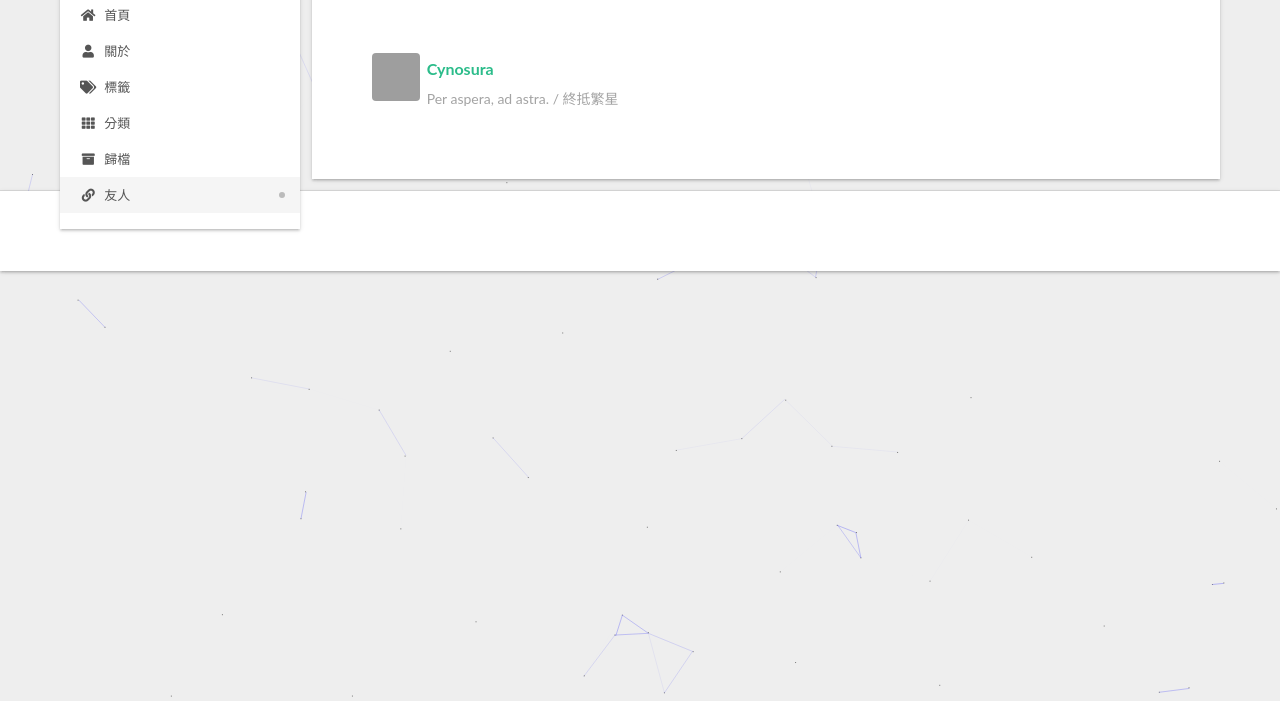
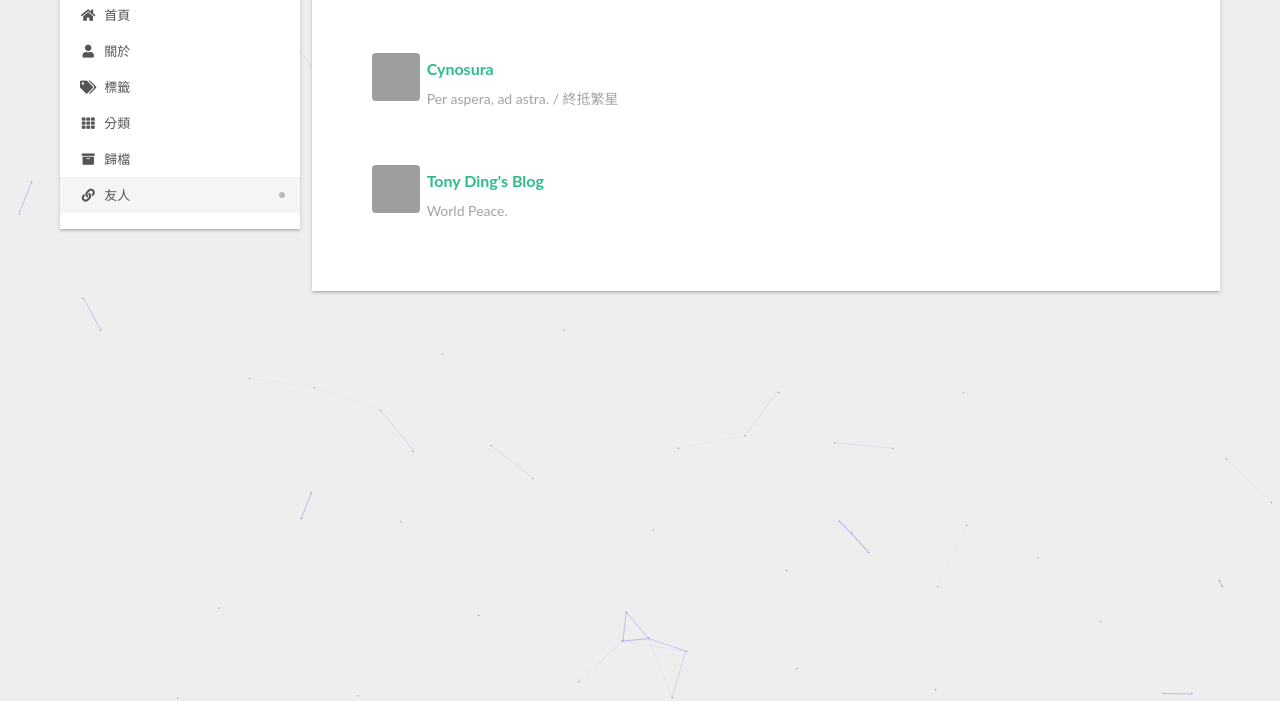
Before and after one commit to JoeLee11210/joelee11210.github.io, a plain HTML site: page links/index.html in a window 1280 px wide. Shown: the part 101-802 px from the top of the page. Drawn offline with nearby package versions, Linux system fonts and the light colour scheme; some packages are replaced by stand-ins of ours; grey boxes are pictures that could not be loaded; a script that the page names is missing.

Commit message:
Site updated: 2024-05-13 15:40:00

```diff
--- a/2024/03/27/hello-world/index.html
+++ b/2024/05/13/hello-world/index.html
@@ -26,16 +26,16 @@
   <meta name="description" content="欢迎来到Joey在互联网上的新家。 目前设备：iPhone 15Xiaomi Pad 6 ProSamsung Galaxy S23Lenovo ThinkBook 15pThinkPad X1 CarboniPhone SE 2LG G7 兴趣爱好：游泳，篮球，编程，在城里乱窜（划掉 联络方式：Telegram Email">
 <meta property="og:type" content="article">
 <meta property="og:title" content="Welcome to Joey&#39;s Blog.">
-<meta property="og:url" content="http://example.com/2024/03/27/hello-world/index.html">
+<meta property="og:url" content="http://example.com/2024/05/13/hello-world/index.html">
 <meta property="og:site_name" content="Joey&#39;s Blog">
 <meta property="og:description" content="欢迎来到Joey在互联网上的新家。 目前设备：iPhone 15Xiaomi Pad 6 ProSamsung Galaxy S23Lenovo ThinkBook 15pThinkPad X1 CarboniPhone SE 2LG G7 兴趣爱好：游泳，篮球，编程，在城里乱窜（划掉 联络方式：Telegram Email">
 <meta property="og:locale" content="zh_TW">
-<meta property="article:published_time" content="2024-03-27T08:08:32.539Z">
+<meta property="article:published_time" content="2024-05-13T07:33:00.052Z">
 <meta property="article:modified_time" content="2024-03-30T15:16:29.821Z">
 <meta property="article:author" content="Joey Lee">
 <meta name="twitter:card" content="summary">
 
-<link rel="canonical" href="http://example.com/2024/03/27/hello-world/">
+<link rel="canonical" href="http://example.com/2024/05/13/hello-world/">
 
 
 <script id="page-configurations">
@@ -173,7 +173,7 @@
 
 
   <article itemscope itemtype="http://schema.org/Article" class="post-block" lang="zh-TW">
-    <link itemprop="mainEntityOfPage" href="http://example.com/2024/03/27/hello-world/">
+    <link itemprop="mainEntityOfPage" href="http://example.com/2024/05/13/hello-world/">
 
     <span hidden itemprop="author" itemscope itemtype="http://schema.org/Person">
       <meta itemprop="image" content="/images/avatar.jpg">
@@ -196,7 +196,7 @@
               </span>
               <span class="post-meta-item-text">發表於</span>
 
-              <time title="創建時間：2024-03-27 16:08:32" itemprop="dateCreated datePublished" datetime="2024-03-27T16:08:32+08:00">2024-03-27</time>
+              <time title="創建時間：2024-05-13 15:33:00" itemprop="dateCreated datePublished" datetime="2024-05-13T15:33:00+08:00">2024-05-13</time>
             </span>
               <span class="post-meta-item">
                 <span class="post-meta-item-icon">
@@ -222,8 +222,8 @@
       </span>
       <span class="post-meta-item-text">Disqus：</span>
 
-    <a title="disqus" href="/2024/03/27/hello-world/#disqus_thread" itemprop="discussionUrl">
-      <span class="post-comments-count disqus-comment-count" data-disqus-identifier="2024/03/27/hello-world/" itemprop="commentCount"></span>
+    <a title="disqus" href="/2024/05/13/hello-world/#disqus_thread" itemprop="discussionUrl">
+      <span class="post-comments-count disqus-comment-count" data-disqus-identifier="2024/05/13/hello-world/" itemprop="commentCount"></span>
     </a>
   </span>
 
@@ -258,7 +258,7 @@
   </li>
   <li class="post-copyright-link">
     <strong>文章連結：</strong>
-    <a href="http://example.com/2024/03/27/hello-world/" title="Welcome to Joey&#39;s Blog.">http://example.com/2024/03/27/hello-world/</a>
+    <a href="http://example.com/2024/05/13/hello-world/" title="Welcome to Joey&#39;s Blog.">http://example.com/2024/05/13/hello-world/</a>
   </li>
   <li class="post-copyright-license">
     <strong>版權聲明： </strong>本網誌所有文章除特別聲明外，均採用 <a href="https://creativecommons.org/licenses/by-nc-sa/4.0/zh-TW" rel="noopener" target="_blank"><i class="fab fa-fw fa-creative-commons"></i>BY-NC-SA</a> 許可協議。轉載請註明出處！
@@ -536,8 +536,8 @@ $(document).ready(function() {
 </script>
 <script>
   var disqus_config = function() {
-    this.page.url = "http://example.com/2024/03/27/hello-world/";
-    this.page.identifier = "2024/03/27/hello-world/";
+    this.page.url = "http://example.com/2024/05/13/hello-world/";
+    this.page.identifier = "2024/05/13/hello-world/";
     this.page.title = "Welcome to Joey's Blog.";
     };
   NexT.utils.loadComments(document.querySelector('#disqus_thread'), () => {
--- a/css/main.css
+++ b/css/main.css
@@ -1169,7 +1169,7 @@ pre .javascript .function {
 }
 .links-of-author a::before,
 .links-of-author span.exturl::before {
-  background: #ff3c59;
+  background: #ff69ff;
   border-radius: 50%;
   content: ' ';
   display: inline-block;
--- a/links/index.html
+++ b/links/index.html
@@ -31,8 +31,9 @@
 <meta property="og:description" content=".links-content{          margin-top:1rem;          }          .link-navigation::after {          content: &quot; &quot;;          display: block;          clear: both;          }          .">
 <meta property="og:locale" content="zh_TW">
 <meta property="og:image" content="https://cynosura.one/img/profile-avatar.webp">
+<meta property="og:image" content="https://cynosura.one/img/friends/blog.tonyding.net.webp">
 <meta property="article:published_time" content="2021-06-15T16:34:27.000Z">
-<meta property="article:modified_time" content="2024-03-28T07:04:41.963Z">
+<meta property="article:modified_time" content="2024-05-13T07:39:04.798Z">
 <meta property="article:author" content="Joey Lee">
 <meta name="twitter:card" content="summary">
 <meta name="twitter:image" content="https://cynosura.one/img/profile-avatar.webp">
@@ -273,6 +274,87 @@
             </div>
          </div>
       </div>
+   <div class="post-body">
+   <div id="links">
+      <style>
+         .links-content{
+         margin-top:1rem;
+         }
+         .link-navigation::after {
+         content: " ";
+         display: block;
+         clear: both;
+         }
+         .card {
+         width: 45%;
+         font-size: 1rem;
+         padding: 10px 20px;
+         border-radius: 4px;
+         transition-duration: 0.15s;
+         margin-bottom: 1rem;
+         display:flex;
+         }
+         .card:nth-child(odd) {
+         float: left;
+         }
+         .card:nth-child(even) {
+         float: right;
+         }
+         .card:hover {
+         transform: scale(1.1);
+         box-shadow: 0 2px 6px 0 rgba(0, 0, 0, 0.12), 0 0 6px 0 rgba(0, 0, 0, 0.04);
+         }
+         .card a {
+         border:none;
+         }
+         .card .ava {
+         width: 3rem!important;
+         height: 3rem!important;
+         margin:0!important;
+         margin-right: 1em!important;
+         border-radius:4px;
+         }
+         .card .card-header {
+         font-style: italic;
+         overflow: hidden;
+         width: 100%;
+         }
+         .card .card-header a {
+         font-style: normal;
+         color: #2bbc8a;
+         font-weight: bold;
+         text-decoration: none;
+         }
+         .card .card-header a:hover {
+         color: #d480aa;
+         text-decoration: none;
+         }
+         .card .card-header .info {
+         font-style:normal;
+         color:#a3a3a3;
+         font-size:14px;
+         min-width: 0;
+         overflow: hidden;
+         white-space: nowrap;
+         }
+      </style>
+      <div class="links-content">
+         <div class="link-navigation">
+            <div class="card">
+               <img class="ava" src="https://cynosura.one/img/friends/blog.tonyding.net.webp" />
+               <div class="card-header">
+                  <div>
+                     <a target="_blank" rel="noopener" href="https://blog.tonyding.net/">Tony Ding's Blog</a>
+                  </div>
+                  <div class="info">World Peace.</div>
+               </div>
+            </div>
+               </div>
+            </div>
+         </div>
+      </div>
+   </div>
+</div>
    </div>
 </div>
       </div>
```
Also changed, not shown: archives/2024/05/index.html (renamed from archives/2024/03/index.html, +6 -6 lines), archives/2024/index.html (+4 -4 lines), archives/index.html (+4 -4 lines), index.html (+5 -5 lines).
